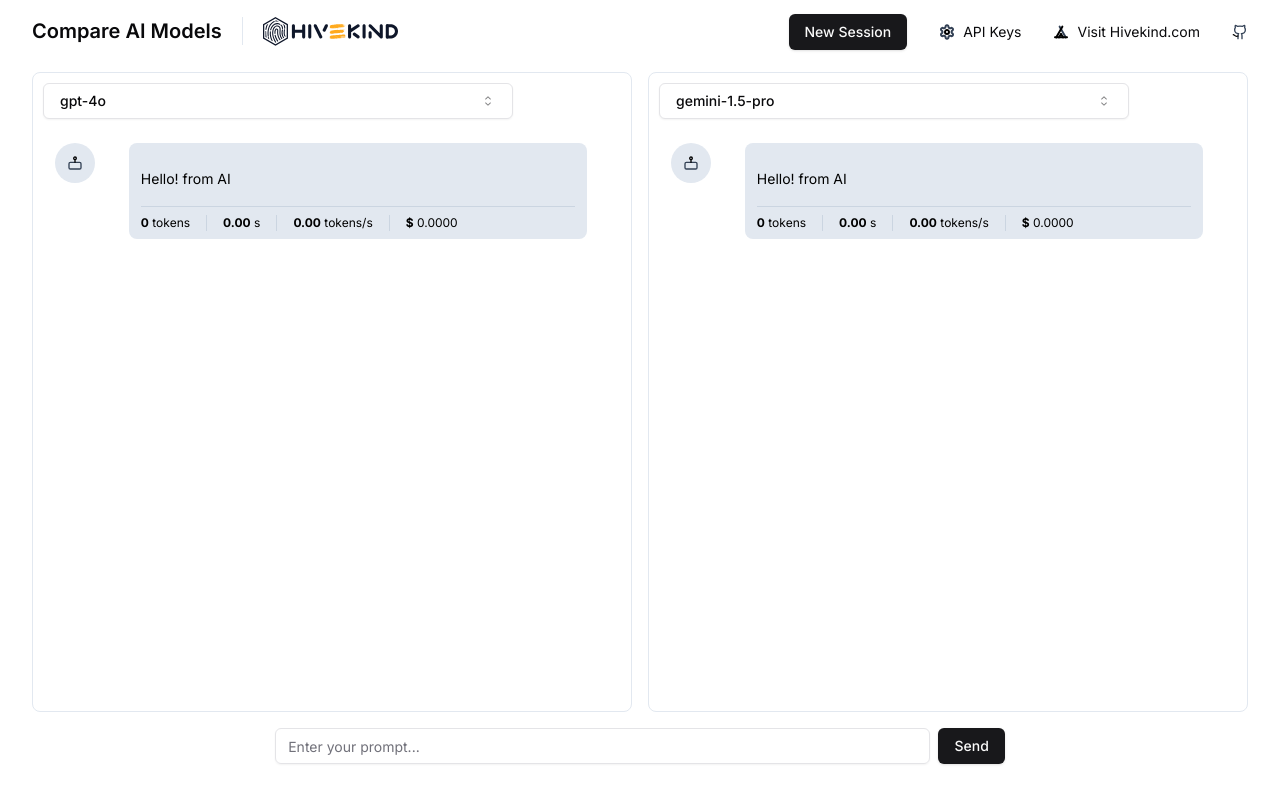
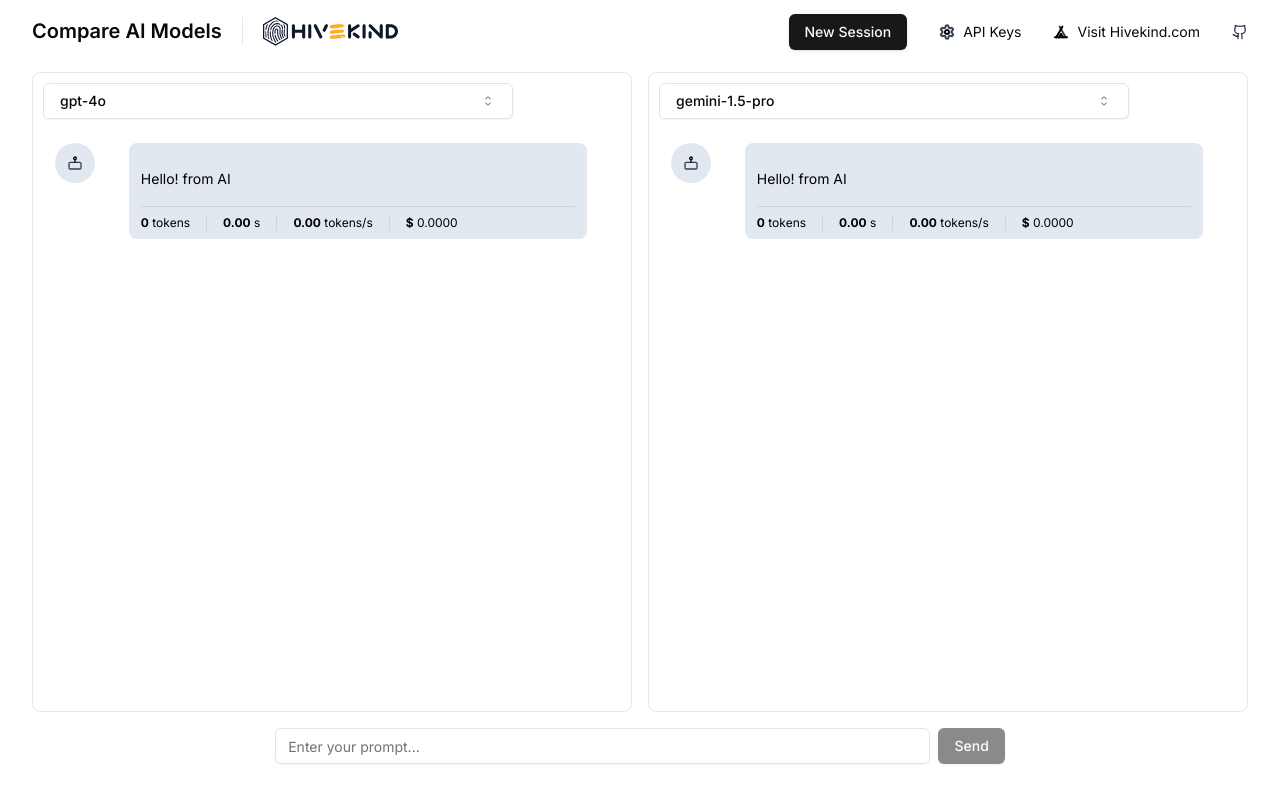
Before and after one commit to Hivekind/hivechat, a Next.js app: page /hivechat/ in a window 1280 px wide. Built offline with nearby package versions, Linux system fonts and the light colour scheme.

Commit message:
feat: :sparkles: send button is disabled when input box is empty

```diff
--- a/src/components/message-form.tsx
+++ b/src/components/message-form.tsx
@@ -6,13 +6,27 @@
 import { Button } from "@/components/ui/button";
 import { Input } from "@/components/ui/input";
 import { userMessage } from "@/lib/utils";
+import StatefulButton, { ButtonStates } from "./stateful-button";
 
 export default function MessageForm() {
   const [input, setInput] = useState("");
+  const [sendState, setSendState] = useState(ButtonStates.disabled);
   const setWindow1Messages = useSetRecoilState(window1State);
   const setWindow2Messages = useSetRecoilState(window2State);
 
   const onChange = (event: React.FormEvent<HTMLInputElement>) => {
+    if (
+      sendState === ButtonStates.disabled &&
+      event.currentTarget.value !== ""
+    ) {
+      setSendState(ButtonStates.default);
+    } else if (
+      sendState !== ButtonStates.disabled &&
+      event.currentTarget.value === ""
+    ) {
+      setSendState(ButtonStates.disabled);
+    }
+
     setInput(event.currentTarget.value);
   };
 
@@ -36,9 +50,9 @@
             onChange={onChange}
             className="grow"
           />
-          <Button type="submit" className="flex-none">
+          <StatefulButton type="submit" className="flex-none" state={sendState}>
             Send
-          </Button>
+          </StatefulButton>
         </div>
       </form>
     </div>
```
